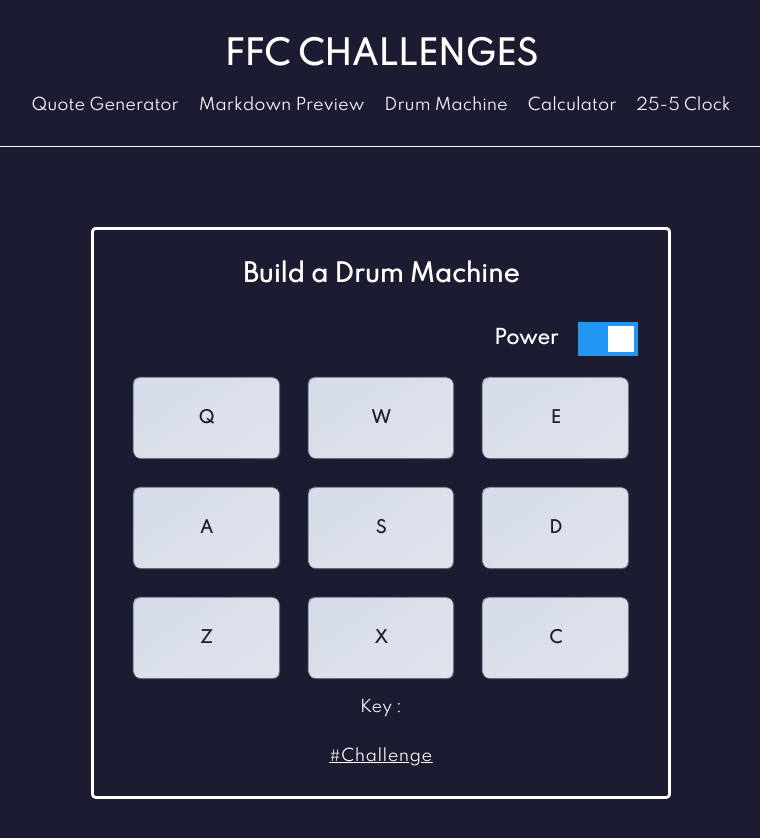
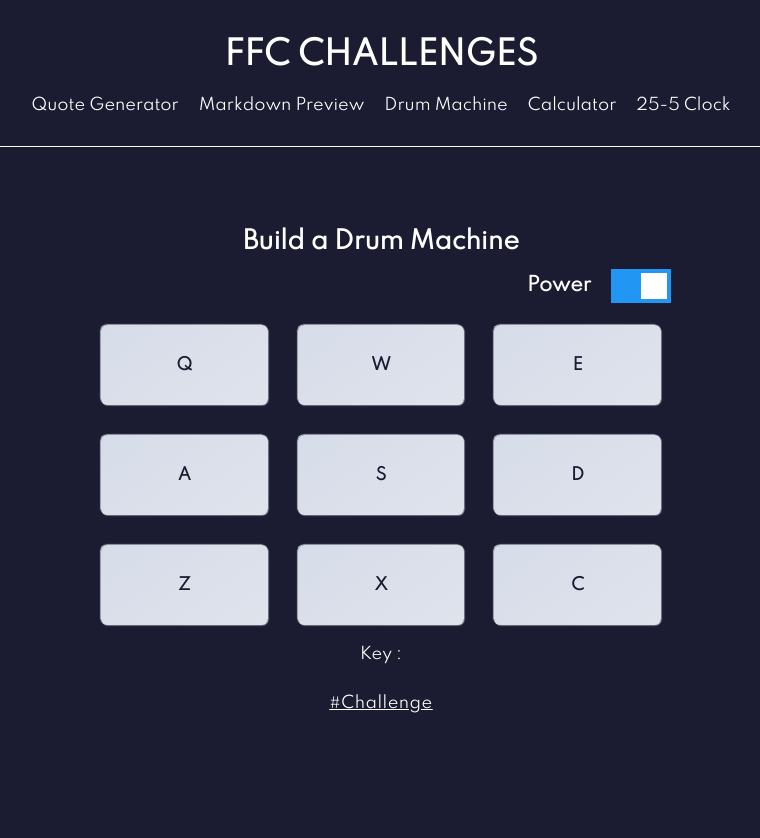
Before and after one commit to RoXxIV/evan-hermier-ffc-challenges, a Vue app: page /drum-machine in a window 1280 px wide. Shown: the top 838 px of the page, without its empty margins (259-1019 px from the left). After the commit the page ends 800 px from the top, so only its background shows below. Built offline with nearby package versions, Linux system fonts and the light colour scheme; what vue3-markdown-it would draw is missing.

Commit message:
review markdown

```diff
--- a/src/assets/styles/style.css
+++ b/src/assets/styles/style.css
@@ -39,6 +39,12 @@ nav {
   list-style: none;
   padding-left: 0;
 }
+.custom-H2 {
+  margin: 0;
+  text-align: center;
+  font-weight: bold;
+  color: var(--light);
+}
 .link-to-challenge {
   text-align: center;
   text-decoration: underline;
--- a/src/components/DrumMachine/DrumMachine.vue
+++ b/src/components/DrumMachine/DrumMachine.vue
@@ -1,6 +1,6 @@
 <template>
   <section>
-    <h2>Build a Drum Machine</h2>
+    <h2 class="custom-H2">Build a Drum Machine</h2>
     <div id="drum-machine-header">
       <h3>Power</h3>
       <label class="switch">
@@ -191,17 +191,6 @@ export default {
 </script>
 
 <style scoped>
-section {
-  padding: 30px;
-  border: 3px solid var(--light);
-  border-radius: 5px;
-}
-h2 {
-  margin-top: 0;
-  text-align: center;
-  font-weight: bold;
-  color: var(--light);
-}
 #drum-machine-header {
   display: flex;
   justify-content: end;
@@ -234,14 +223,9 @@ h3 {
 }
 #display {
   text-align: center;
-  margin-top: 10px;
+  margin: 10px auto 30px auto;
 }
-.link-to-challenge {
-  text-align: center;
-  text-decoration: underline;
-  letter-spacing: 0.5px;
-  margin-top: 30px;
-}
+
 /* toggle button */
 /* The switch - the box around the slider */
 .switch {
--- a/src/components/Markdown/Markdown.vue
+++ b/src/components/Markdown/Markdown.vue
@@ -1,6 +1,6 @@
 <template>
   <section>
-    <h2>Build a Markdown Previewer</h2>
+    <h2 class="custom-H2">Build a Markdown Previewer</h2>
     <div id="content">
       <div id="editorContent">
         <h3>Editor</h3>
@@ -15,7 +15,7 @@
           :xhtmlOut="true"
           :typographer="true"
           :linkify="true"
-          id="markown"
+          id="preview"
         />
       </div>
     </div>
@@ -91,12 +91,6 @@ And here. | Okay. | I think we get it.
 </script>
 
 <style scoped>
-h2 {
-  margin-top: 0;
-  text-align: center;
-  font-weight: bold;
-  color: var(--light);
-}
 #content {
   display: flex;
   flex-direction: column;
@@ -108,6 +102,7 @@ h2 {
   border: 1px solid var(--dark);
   border-radius: 5px;
   padding: 30px;
+  margin: 30px auto;
 }
 #editorContent {
   text-align: center;
@@ -122,18 +117,12 @@ h2 {
   font-size: 1.8em;
   color: var(--dark);
 }
-#markown {
+#preview {
   border: 1px solid var(--dark);
   padding: 10px;
   border-radius: 5px;
   background: #1b1b32;
   color: var(--light);
-}
-.link-to-challenge {
-  text-align: center;
-  text-decoration: underline;
-  letter-spacing: 0.5px;
-  margin-top: 30px;
 }
 /***___Media Queries___***/
 /***___Mobile, Moins de 668px___***/
--- a/src/components/QuoteGenerator/QuoteGenerator.vue
+++ b/src/components/QuoteGenerator/QuoteGenerator.vue
@@ -1,6 +1,6 @@
 <template>
   <section>
-    <h2>Build a Random Quote Machine</h2>
+    <h2 class="custom-H2">Build a Random Quote Machine</h2>
     <div id="quote-box" :style="`border: 10px solid RGB(${color},0.7)`">
       <p id="text" :style="`color: RGB(${color})`">
         <q>{{ quote }}</q>
@@ -82,12 +82,6 @@ section {
   justify-content: space-between;
   padding: 0px 100px;
 }
-h2 {
-  margin: 0;
-  text-align: center;
-  color: var(--light);
-  font-weight: bold;
-}
 #quote-box {
   width: 100%;
   min-width: 80%;
```
